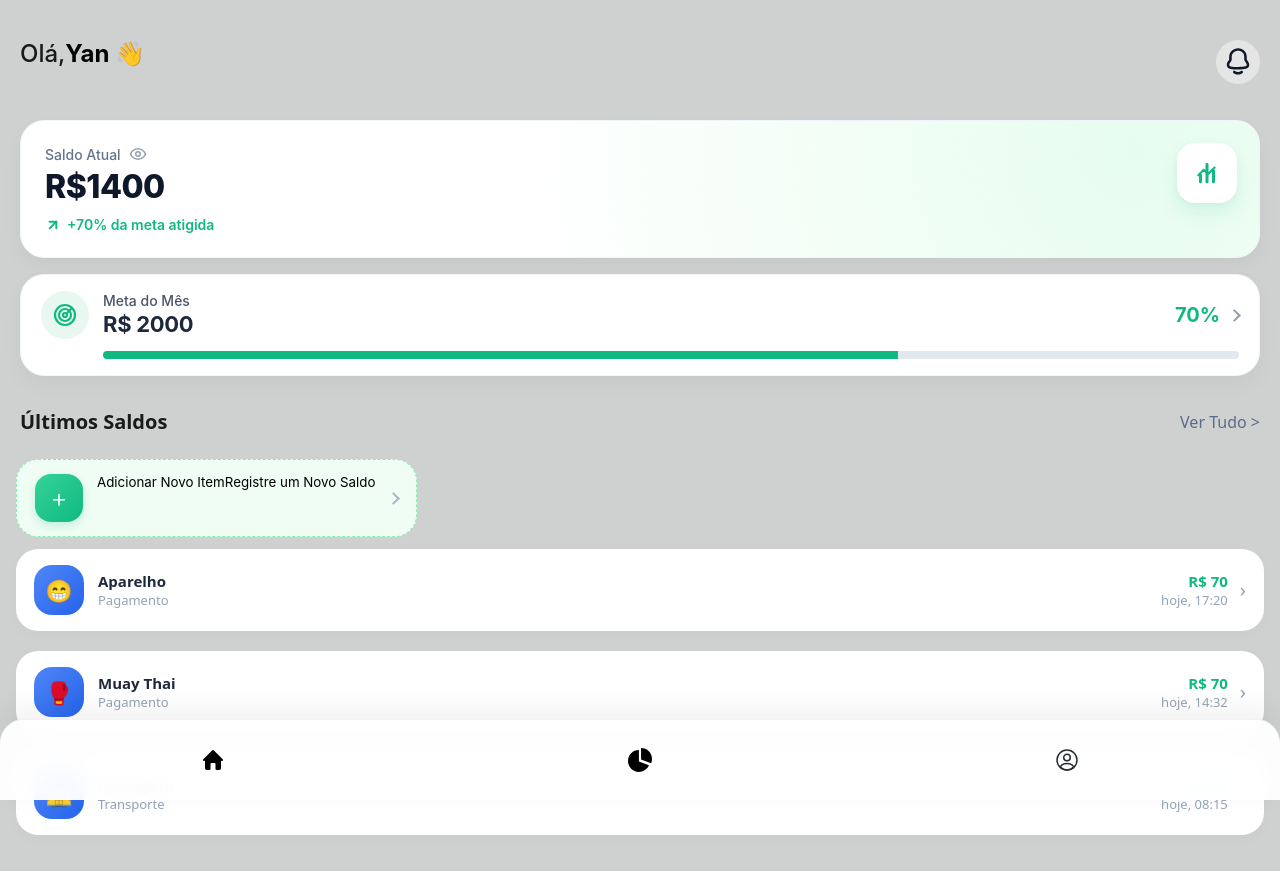
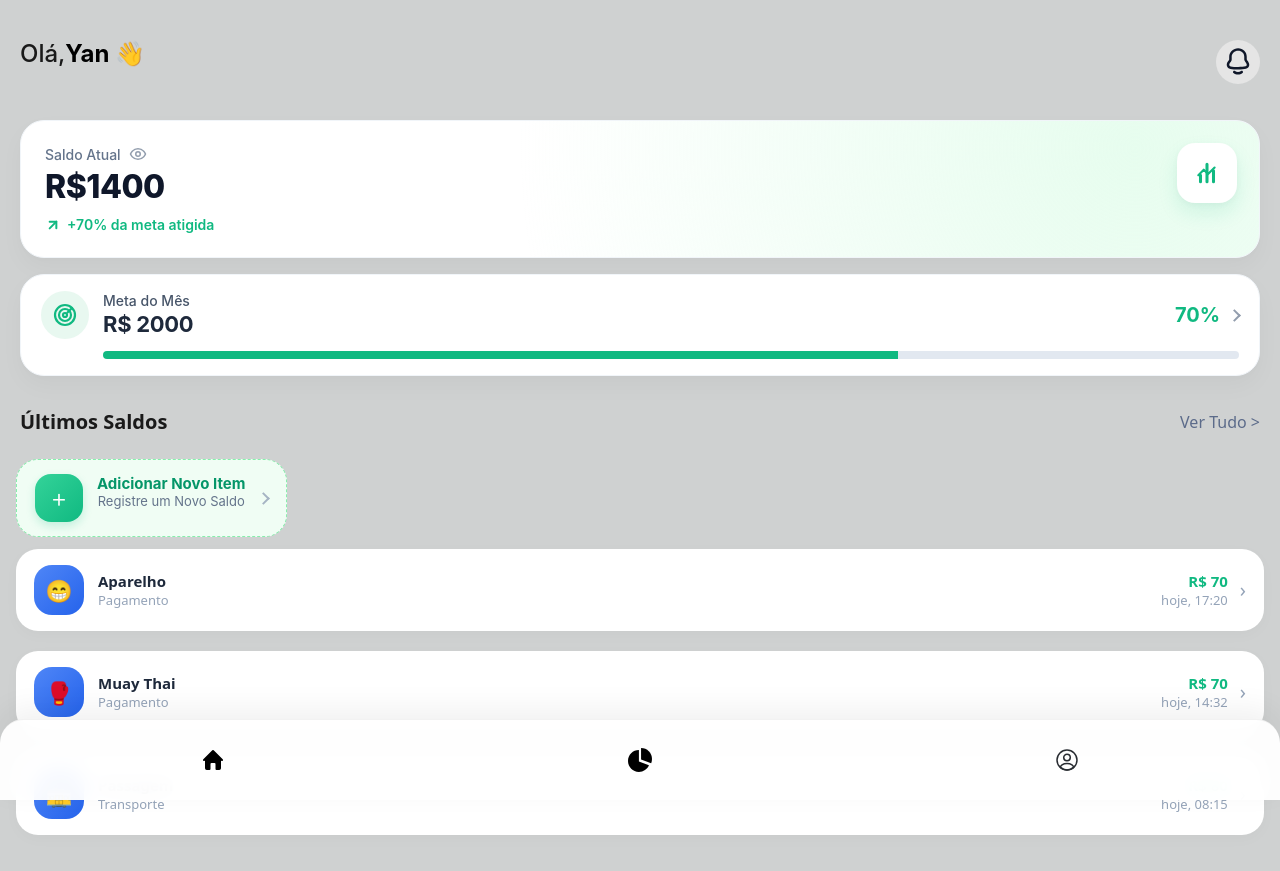
Before and after one commit to yVictor0/aplicativo-de-economia, a React (Vite) app: page / in a window 1280 px wide. Built offline with nearby package versions, Linux system fonts and the light colour scheme.

Commit message:
Update listadDeItem.jsx

```diff
--- a/src/components/MetaPages/listadDeItem/listadDeItem.jsx
+++ b/src/components/MetaPages/listadDeItem/listadDeItem.jsx
@@ -22,8 +22,8 @@ function ListadDeItem() {
       >
       <div className={styles.IconAdd}>+</div>
       <div>
-        <span>Adicionar Novo Item</span>
-        <span>Registre um Novo Saldo</span>
+        <h1>Adicionar Novo Item</h1>
+        <p>Registre um Novo Saldo</p>
     </div>
 </button>
 
```
